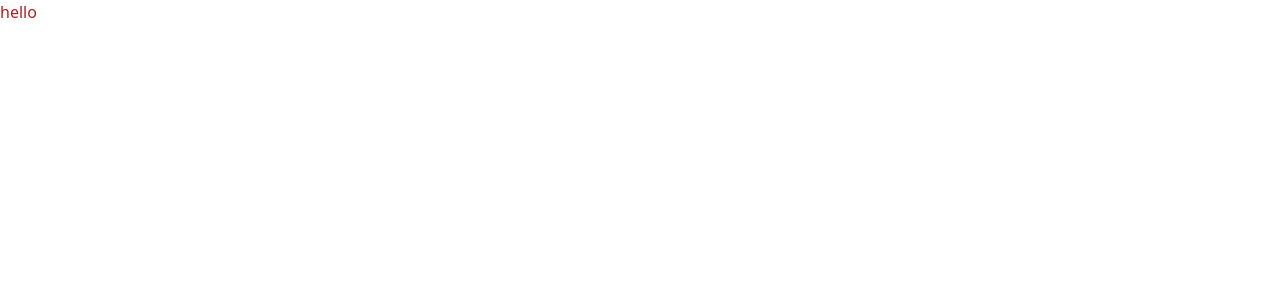
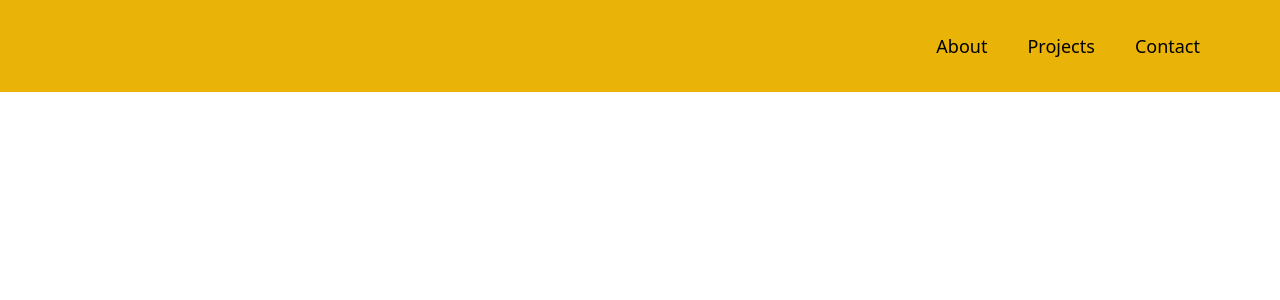
Before and after one commit to Anisha0023/PortfolioV2_react-tailwind, a React (Create React App) app: page / in a window 1280 px wide. Shown: the top 300 px of the page. Built offline with nearby package versions, Linux system fonts and the light colour scheme.

Commit message:
Nav setup

```diff
--- a/src/App.js
+++ b/src/App.js
@@ -1,10 +1,10 @@
-import logo from './logo.svg';
 import './App.css';
+import Home from './Component/Home.js';
 
 function App() {
   return (
     <>
-    <h1 className='text-red-700'>hello</h1>
+    <Home/>
     </>
   );
 }
--- /dev/null
+++ b/src/Component/Home.js
@@ -0,0 +1,15 @@
+function Home(){
+    return(
+        <>
+        <nav>
+           <div className="w-full bg-yellow-500 py-8 flex justify-end gap-10 text-lg pr-20">
+                <a href="#about">About</a>
+                <a href="#project">Projects</a>
+                <a href="#contact">Contact</a>
+            </div>
+
+        </nav>
+        </>
+    )
+}
+export default  Home;
```
